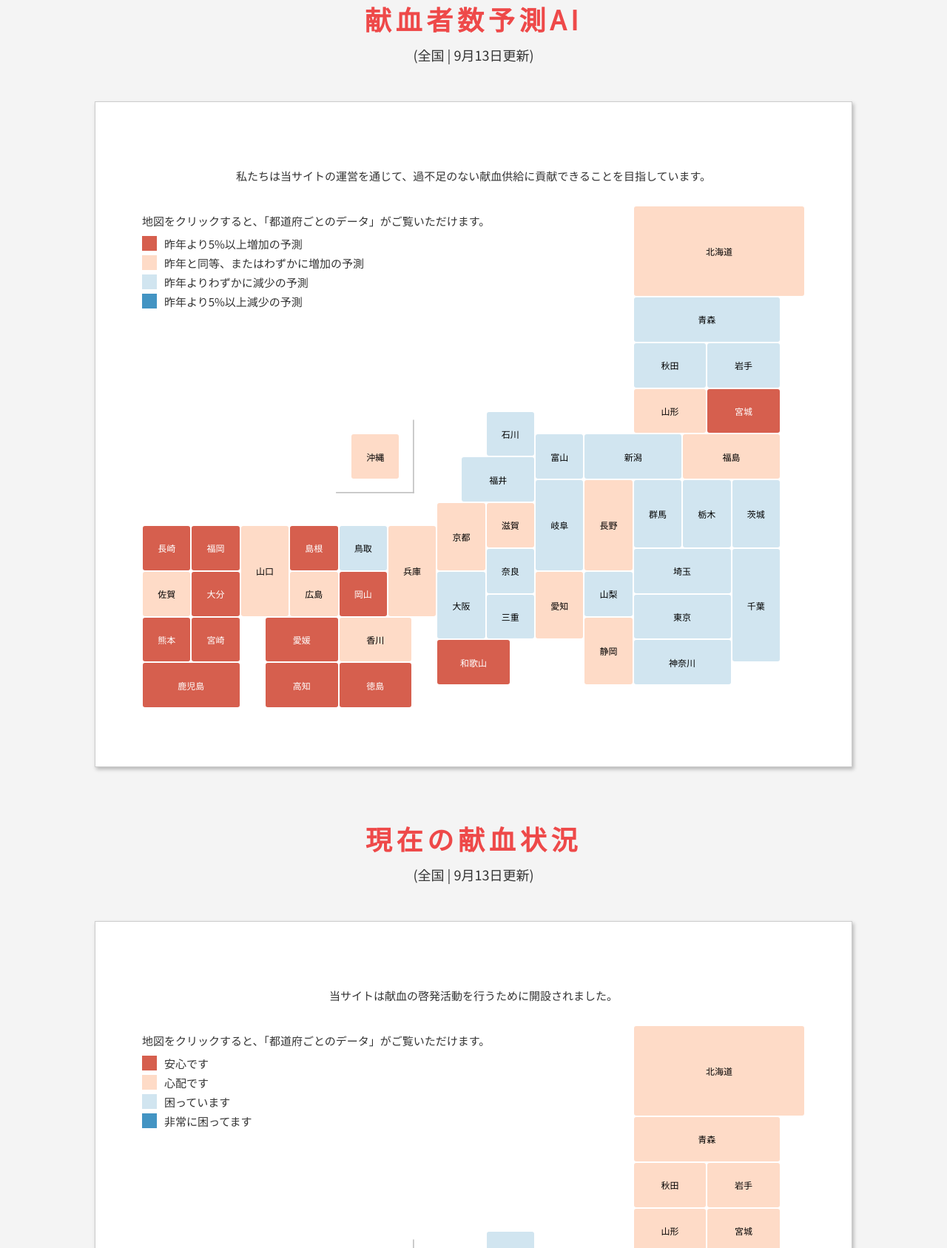
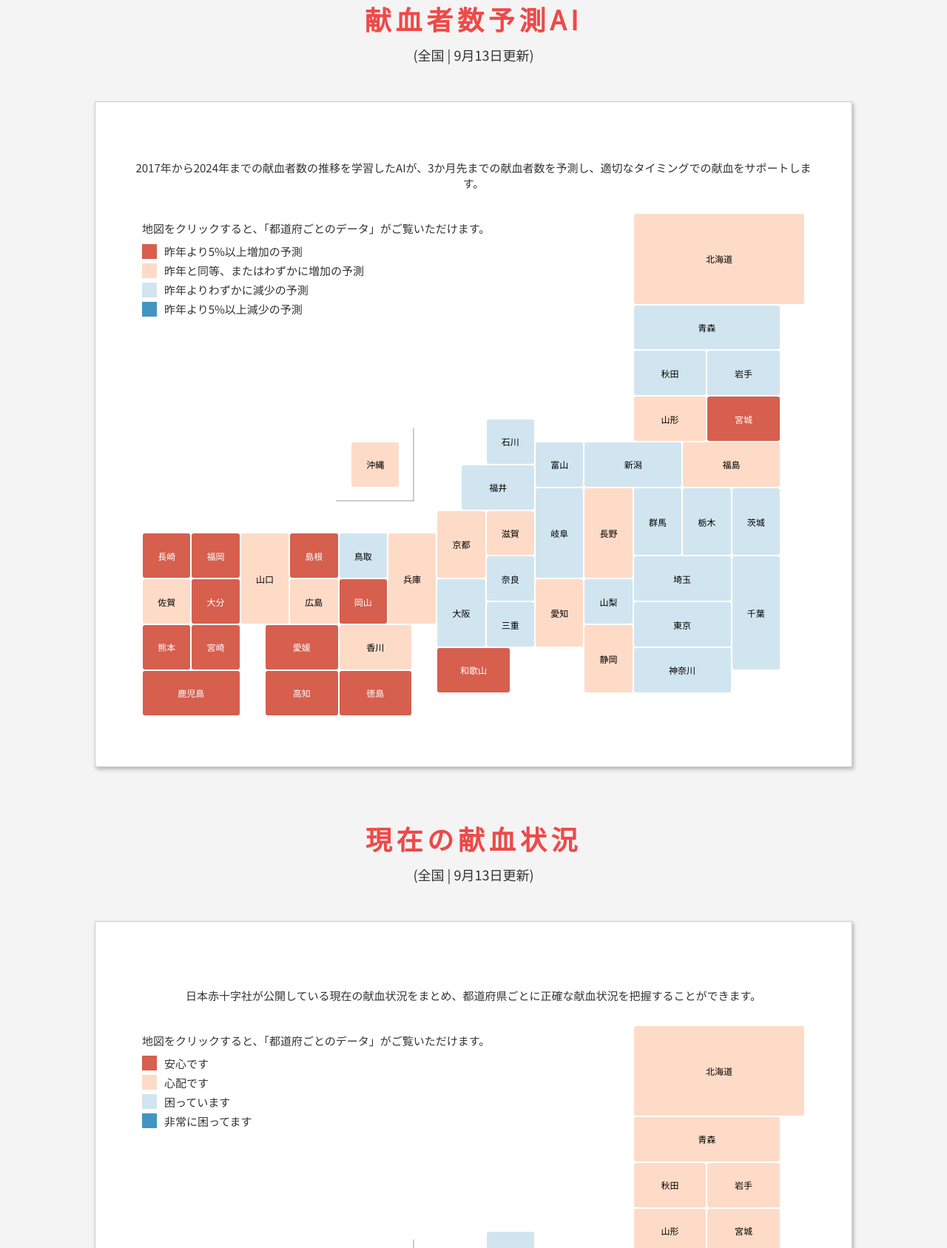
Before and after one commit to 5522079/kenketsu-navi, a Flask app: page /nationwide in a window 1280 px wide. Shown: the part 231-1918 px from the top of the page at 74% size. Run offline with Flask 3, Linux system fonts and the light colour scheme.

```diff
--- a/templates/nationwide.html
+++ b/templates/nationwide.html
@@ -130,7 +130,7 @@
         <p class="content-detail">(全国 | {{update}}更新)</p>
         <section class="predict">
             <div class="box">
-                <p>私たちは当サイトの運営を通じて、過不足のない献血供給に貢献できることを目指しています。</p>
+                <p>2017年から2024年までの献血者数の推移を学習したAIが、3か月先までの献血者数を予測し、適切なタイミングでの献血をサポートします。</p>
                 <form id="prefecture_form" action="/prefecture" method="POST">
                     <input type="hidden" id="prefecture_id" name="prefecture_id">
                     <input type="hidden" id="prefecture_name" name="prefecture_name">
@@ -170,7 +170,7 @@
         <p class="content-detail">(全国 | {{update}}更新)</p>
         <section class="status">
             <div class="box">
-                <p>当サイトは献血の啓発活動を行うために開設されました。</p>
+                <p>日本赤十字社が公開している現在の献血状況をまとめ、都道府県ごとに正確な献血状況を把握することができます。</p>
                 <form id="prefecture_form" action="/prefecture" method="POST">
                     <input type="hidden" id="prefecture_id" name="prefecture_id">
                     <input type="hidden" id="prefecture_name" name="prefecture_name">
--- a/templates/prefecture.html
+++ b/templates/prefecture.html
@@ -84,6 +84,7 @@
         <p class="content-detail">({{prefecture_name}} | {{update}}更新)</p>
         <section class="predict">
             <div class="box">
+                <p>2017年から2024年までの献血者数の推移を学習したAIが、3か月先までの献血者数を予測し、適切なタイミングでの献血をサポートします。</p>
                 <p class="box-detail"><strong>グラフをご覧いただく際の注意点：</strong>ご利用のデバイスによっては、グラフの表示に異なるスケールや比率が適用される場合があり、見た目に違いが生じることがあります。</p>
                     <div class="chart-container">
                         <canvas id="lineChart"></canvas>
```
